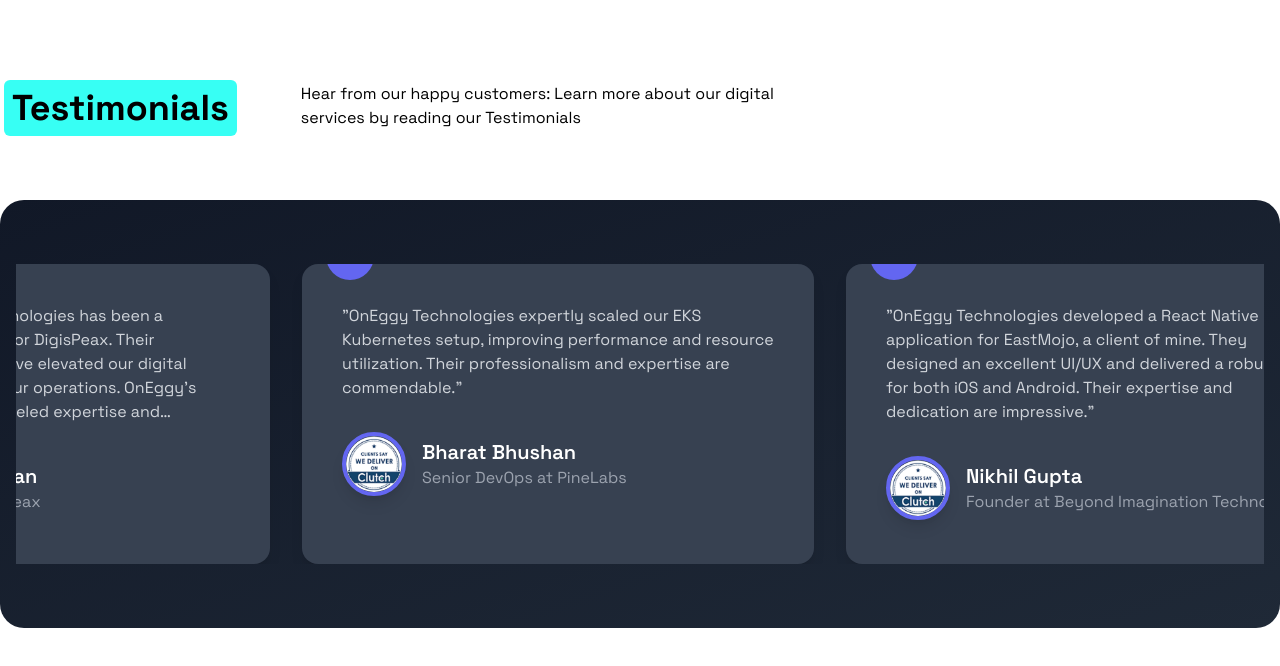
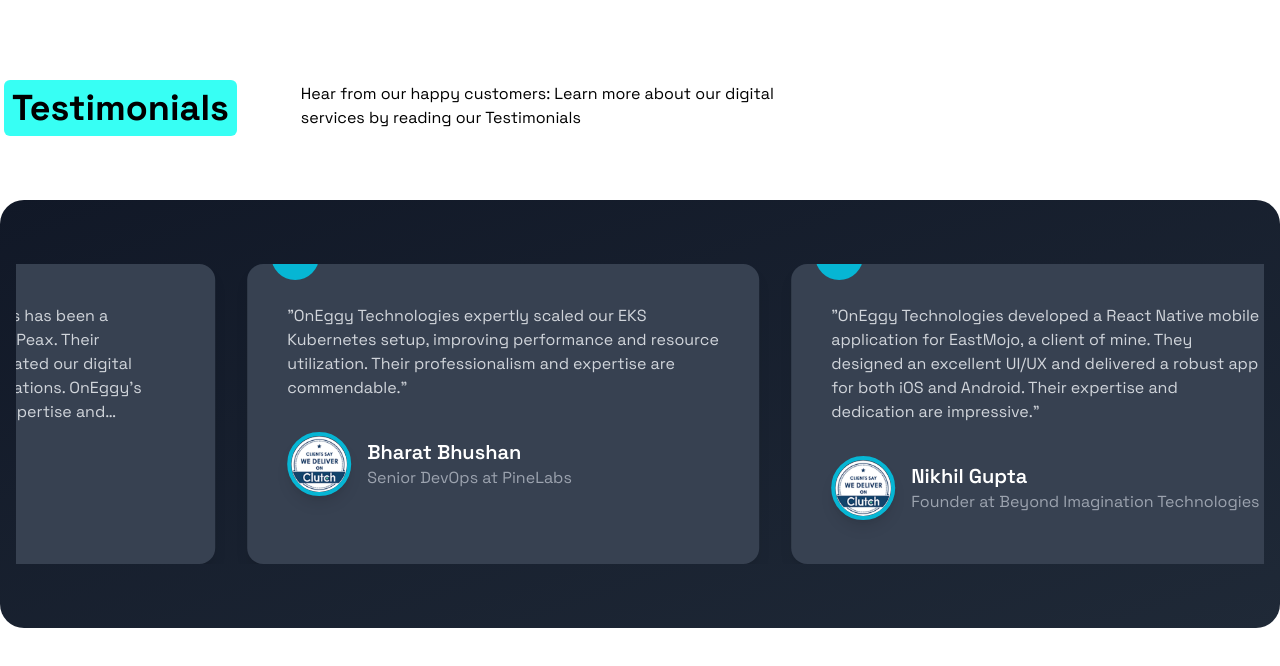
Before and after one commit to onEggy/OnEggyWeb, a Next.js app: page /home/testimonials in a window 1280 px wide. Shown: the top 666 px of the page. Built offline with nearby package versions, Linux system fonts and the light colour scheme.

Commit message:
update in testimonials

```diff
--- a/src/pages/home/testimonials.js
+++ b/src/pages/home/testimonials.js
@@ -128,7 +128,7 @@ const Testimonials = () => {
       <div className="bg-gradient-to-br from-gray-900 to-gray-800 py-16 rounded-3xl mt-16 mb-12 sm:mb-0">
         <div className="container mx-auto px-4">
           {/* Marquee for scrolling testimonials */}
-          <Marquee pauseOnHover={true} speed={50} gradient={false}>
+          <Marquee pauseOnHover={true} speed={60}>
             {testimonials.map((testimonial, index) => (
               <div
                 key={index}
@@ -136,7 +136,7 @@ const Testimonials = () => {
                 style={{ minWidth: "300px", height: "300px" }} // Set consistent height
               >
                 {/* Quotation Icon */}
-                <div className="absolute -top-8 left-6 bg-indigo-500 p-3 rounded-full">
+                <div className="absolute -top-8 left-6 bg-cyan-500 p-3 rounded-full">
                   <svg
                     width="24"
                     height="24"
@@ -155,7 +155,7 @@ const Testimonials = () => {
 
                 {/* User Info */}
                 <div className="flex items-center mt-6">
-                  <div className="w-16 h-16 rounded-full overflow-hidden border-4 border-indigo-500 shadow-lg">
+                  <div className="w-16 h-16 rounded-full overflow-hidden border-4 border-cyan-500 shadow-lg">
                     <Image
                       src={testimonial.avatar}
                       alt={`${testimonial.name} avatar`}
```
